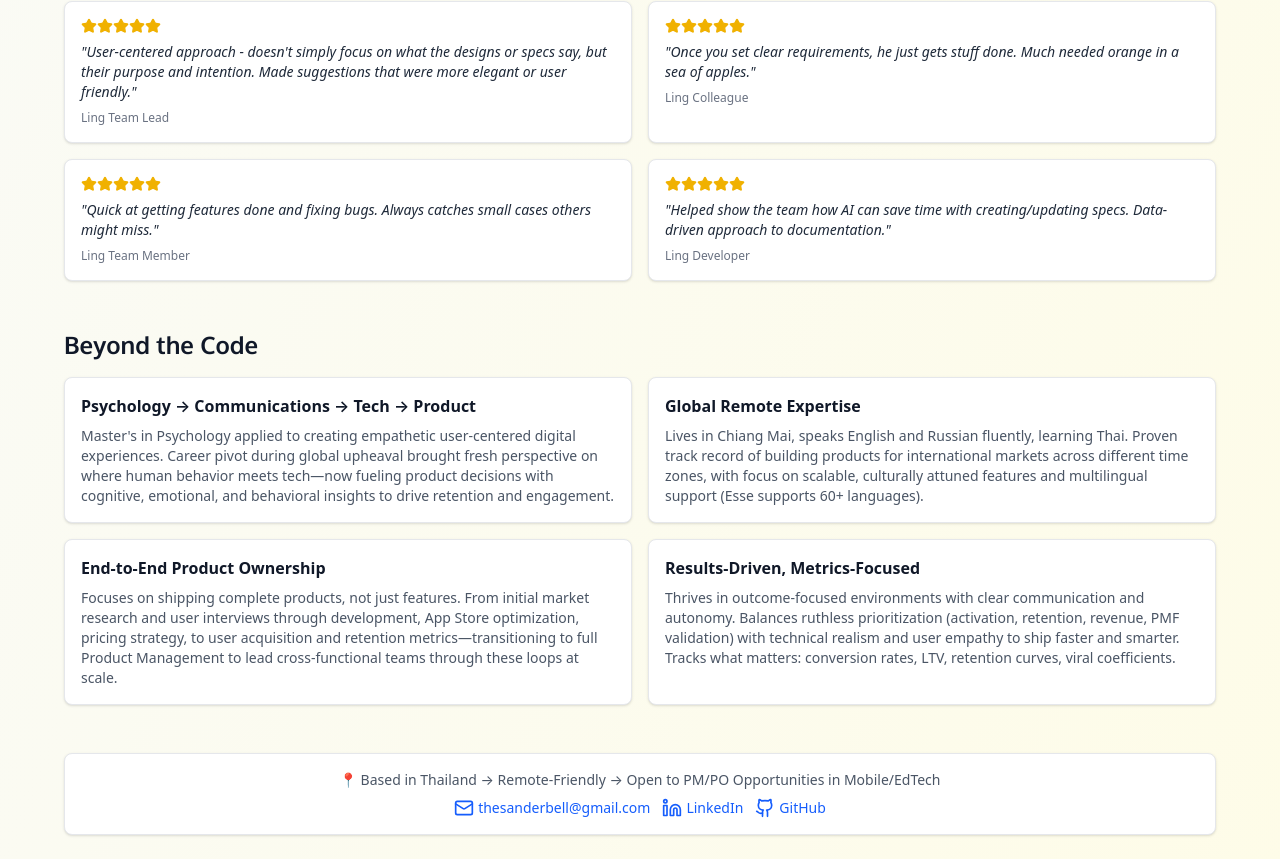
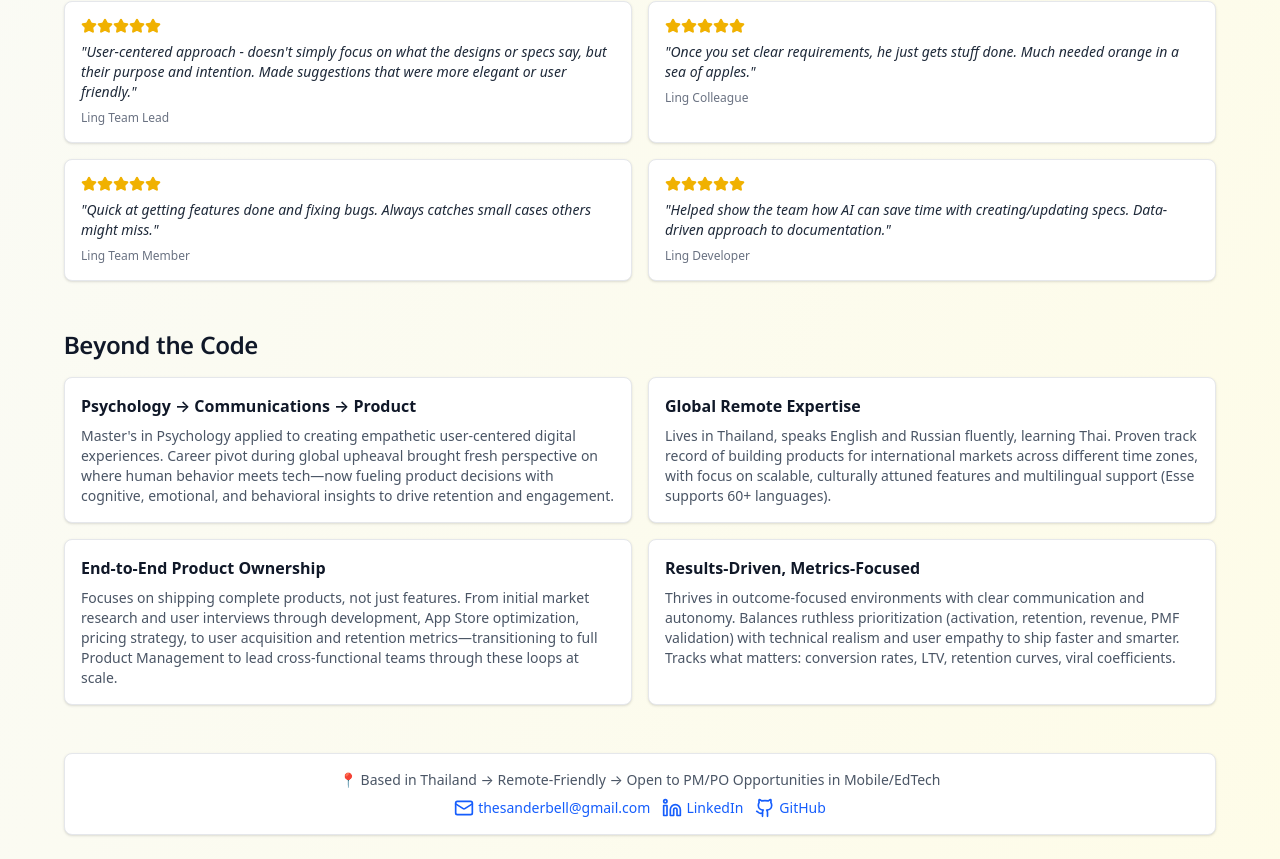
Before and after one commit to sanderbell/sanderbelldev2, a React (Vite) app: page / in a window 1280 px wide. Shown: the part 2611-3470 px from the top of the page. Built offline with nearby package versions, Linux system fonts and the light colour scheme.

Commit message:
Update App component: refine career path description and enhance location details for clarity

```diff
--- a/src/App.tsx
+++ b/src/App.tsx
@@ -543,7 +543,7 @@ function App() {
           <div className="grid md:grid-cols-2 gap-4">
             <div className="bg-white rounded-lg p-4 shadow-sm border border-gray-200">
               <h3 className="font-semibold text-gray-900 mb-2">
-                Psychology → Communications → Tech → Product
+                Psychology → Communications → Product
               </h3>
               <p className="text-sm text-gray-600">
                 Master's in Psychology applied to creating empathetic
@@ -558,11 +558,11 @@ function App() {
                 Global Remote Expertise
               </h3>
               <p className="text-sm text-gray-600">
-                Lives in Chiang Mai, speaks English and Russian fluently,
-                learning Thai. Proven track record of building products for
-                international markets across different time zones, with focus on
-                scalable, culturally attuned features and multilingual support
-                (Esse supports 60+ languages).
+                Lives in Thailand, speaks English and Russian fluently, learning
+                Thai. Proven track record of building products for international
+                markets across different time zones, with focus on scalable,
+                culturally attuned features and multilingual support (Esse
+                supports 60+ languages).
               </p>
             </div>
             <div className="bg-white rounded-lg p-4 shadow-sm border border-gray-200">
```
